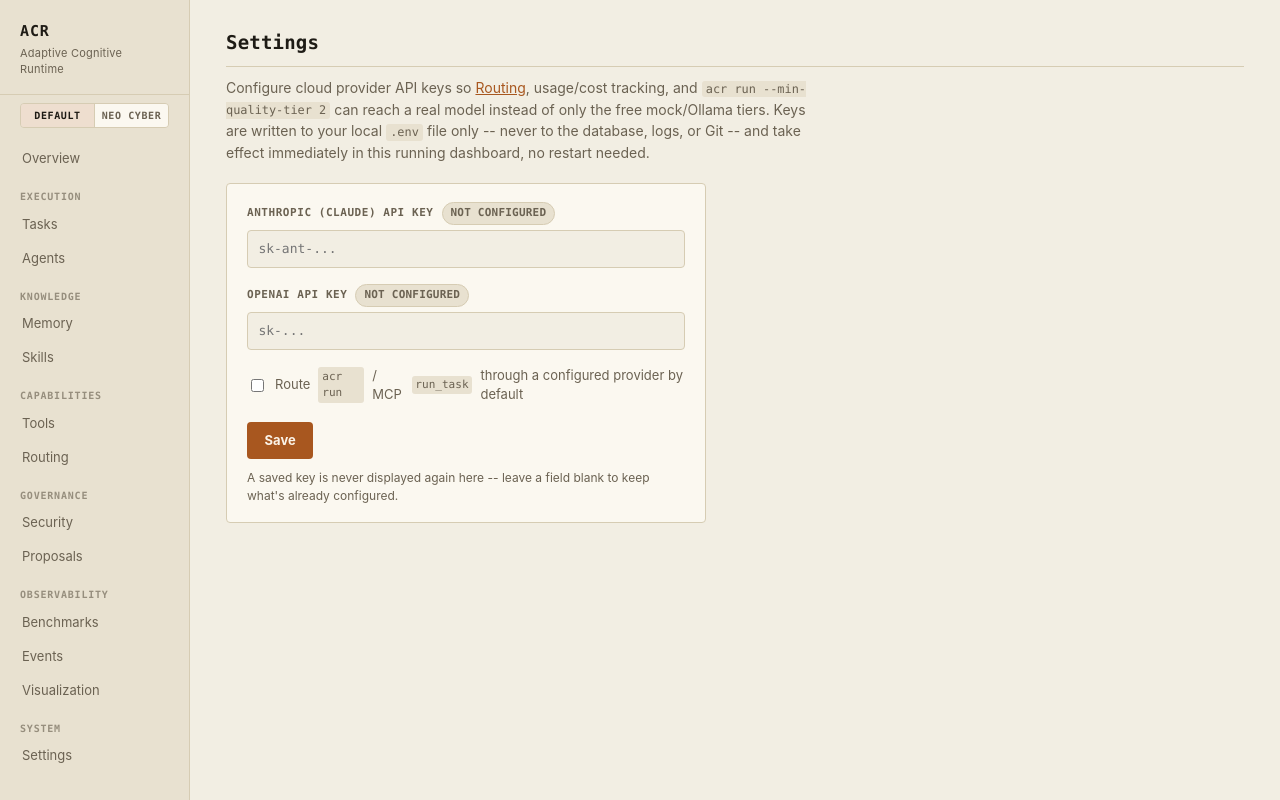
After one commit to hbkdad/arc, a FastAPI app: template src/acr/dashboard/templates/settings.html in a window 1280 px wide. The commit adds this page. Run offline with FastAPI, Linux system fonts and the light colour scheme; the template is opened without the code that fills it, so the values that code supplies are empty.

Commit message:
Add a dashboard settings page for Claude/OpenAI API keys
The dashboard was read-only until now; this is its first mutating
route, added because the terminal-only `acr setup` wizard isn't where
a user already on /routing wondering why every cloud profile shows
"unavailable" would think to look.

- New acr.env_config module (ensure_env_file/has_var/set_var) is the
  one real .env-write implementation; `acr setup` refactored to use it
  instead of its own local closures, so the CLI and dashboard share a
  single tested path rather than two that could drift.
- POST /settings writes each key to .env (durable) and assigns it
  directly onto the running process's Settings instance (live -- every
  other dashboard route closes over that same object, so /routing sees
  it on the very next request, no restart).
- A key is never redisplayed: the form always renders blank, a
  configured/not-configured pill is the only feedback, and a blank
  field means "leave unchanged," never "clear the key."
- JSON body + fetch(), not FastAPI's Form(), to avoid adding
  python-multipart as a new dependency -- consistent with every other
  dashboard script being plain JS, no framework.
- No safe_mode gate: adding a key is additive/enabling, not
  destructive, and outside what safe_mode's docstring describes
  covering -- same reasoning as leaving write_controller.remember()
  ungated in today's audit.

524 tests passing (up from 512).

```diff
--- a/src/acr/dashboard/app.py
+++ b/src/acr/dashboard/app.py
@@ -25,6 +25,7 @@ from fastapi import Depends, FastAPI, Request
 from fastapi.responses import HTMLResponse
 from fastapi.staticfiles import StaticFiles
 from fastapi.templating import Jinja2Templates
+from pydantic import BaseModel
 from sqlalchemy.ext.asyncio import AsyncSession
 
 from acr.agents.topology import AgentTopologyRecord
@@ -32,6 +33,7 @@ from acr.config import Settings, get_settings
 from acr.dashboard import queries
 from acr.db.base import make_engine, make_session_factory
 from acr.doctor import run_checks
+from acr.env_config import ensure_env_file, set_var
 from acr.evaluation.calibration import compute_calibration
 from acr.learning.proposals import ProposalStatus, list_proposals
 from acr.routing.factory import build_default_router
@@ -162,6 +164,16 @@ def _topology_graph(
         for (tc, name), agg in sorted(model_weights.items())
     ]
     return task_classes, skills, models, edges
+
+
+class SettingsUpdate(BaseModel):
+    """POST body for `/settings`. Every field defaults to blank/off so a
+    partial submission (only one key entered) never implies "clear the
+    others" — see `settings_update()`'s docstring."""
+
+    anthropic_api_key: str = ""
+    openai_api_key: str = ""
+    enable_default_cloud_routing: bool = False
 
 
 def create_app(settings: Settings | None = None) -> FastAPI:
@@ -354,6 +366,51 @@ def create_app(settings: Settings | None = None) -> FastAPI:
             },
         )
 
+    @app.get("/settings", response_class=HTMLResponse)
+    async def settings_page(request: Request, saved: bool = False) -> HTMLResponse:
+        return templates.TemplateResponse(
+            request,
+            "settings.html",
+            {
+                "active": "settings",
+                "saved": saved,
+                "anthropic_configured": bool(settings.anthropic_api_key),
+                "openai_configured": bool(settings.openai_api_key),
+                "default_min_quality_tier": settings.default_min_quality_tier,
+            },
+        )
+
+    @app.post("/settings")
+    async def settings_update(update: SettingsUpdate) -> dict[str, bool]:
+        """Writes each configured key to `.env` (durable across restarts)
+        and mutates this process's already-running `Settings` instance in
+        place (live -- `/routing`'s availability check and every other
+        route reading `settings` from this closure sees it on the very
+        next request, no restart needed). Never logs or echoes a key
+        value; `Settings` fields are plain untyped strings, no
+        `validate_assignment`, so direct attribute assignment here is
+        exactly as safe as pydantic-settings' own env-var parsing.
+
+        A blank field means "leave unchanged", not "clear the key" --
+        the form always renders blank (a key is never redisplayed once
+        saved), so a field the user didn't touch must not be able to
+        wipe a configured one.
+        """
+        env_path = ensure_env_file()
+        anthropic_key = update.anthropic_api_key.strip()
+        if anthropic_key:
+            set_var(env_path, "ACR_ANTHROPIC_API_KEY", anthropic_key)
+            settings.anthropic_api_key = anthropic_key
+        openai_key = update.openai_api_key.strip()
+        if openai_key:
+            set_var(env_path, "ACR_OPENAI_API_KEY", openai_key)
+            settings.openai_api_key = openai_key
+        if update.enable_default_cloud_routing and settings.default_min_quality_tier < 2:
+            set_var(env_path, "ACR_DEFAULT_MIN_QUALITY_TIER", "2")
+            settings.default_min_quality_tier = 2
+        get_settings.cache_clear()
+        return {"saved": True}
+
     @app.get("/visualization", response_class=HTMLResponse)
     async def visualization(request: Request) -> HTMLResponse:
         return templates.TemplateResponse(
--- a/src/acr/dashboard/templates/base.html
+++ b/src/acr/dashboard/templates/base.html
@@ -311,6 +311,26 @@
      alert instead of fading into ordinary body text. */
   .status-fail { color: var(--danger); font-weight: 700; }
 
+  /* --- settings form --- */
+  .settings-card { background: var(--surface); border: 1px solid var(--line); border-radius: var(--radius); padding: 1.1rem 1.25rem; max-width: 480px; margin-bottom: 1.5rem; }
+  .settings-card + .settings-card { margin-top: -0.75rem; }
+  .settings-field { display: flex; flex-direction: column; gap: 0.35rem; margin-bottom: 1rem; }
+  .settings-field label { font-family: var(--mono); font-size: 11px; text-transform: uppercase; letter-spacing: 0.05em; color: var(--ink-dim); font-weight: 700; display: flex; align-items: center; gap: 0.5rem; }
+  .settings-field input[type="password"], .settings-field input[type="text"] {
+    font: inherit; font-family: var(--mono); font-size: 13px; padding: 0.5rem 0.65rem;
+    background: var(--bg); color: var(--ink); border: 1px solid var(--line); border-radius: var(--radius);
+  }
+  .settings-field input:focus-visible { outline: 2px solid var(--accent); outline-offset: 1px; }
+  .settings-check { display: flex; align-items: center; gap: 0.5rem; font-size: 13px; color: var(--ink-dim); margin-bottom: 1.1rem; }
+  .btn-primary {
+    font: inherit; font-weight: 700; font-size: 13px; padding: 0.55rem 1.1rem;
+    background: var(--accent); color: var(--accent-ink); border: none; border-radius: var(--radius); cursor: pointer;
+  }
+  .btn-primary:hover { filter: brightness(1.08); }
+  .btn-primary:focus-visible { outline: 2px solid var(--ink); outline-offset: 2px; }
+  .settings-note { color: var(--ink-dim); font-size: 12px; margin: 0.6rem 0 0; }
+  .settings-banner { background: color-mix(in srgb, var(--ok) 14%, transparent); border: 1px solid color-mix(in srgb, var(--ok) 45%, transparent); color: var(--ok); border-radius: var(--radius); padding: 0.6rem 0.9rem; margin-bottom: 1.1rem; font-size: 13px; max-width: 480px; }
+
   /* --- tables --- */
   .table-wrap { overflow-x: auto; margin-bottom: 1.75rem; border: 1px solid var(--line); border-radius: var(--radius); }
   table { border-collapse: collapse; width: 100%; font-size: 13px; background: var(--surface); }
@@ -461,6 +481,10 @@
     <a href="/events" class="{{ 'active' if active == 'events' }}">Events</a>
     <a href="/visualization" class="{{ 'active' if active == 'visualization' }}">Visualization</a>
   </div>
+  <div class="nav-group">
+    <span class="nav-group-label">System</span>
+    <a href="/settings" class="{{ 'active' if active == 'settings' }}">Settings</a>
+  </div>
 </nav>
 <script src="/static/charts.js"></script>
 <main>
--- /dev/null
+++ b/src/acr/dashboard/templates/settings.html
@@ -0,0 +1,52 @@
+{% extends "base.html" %}
+{% block content %}
+<h1>Settings</h1>
+<p class="lede">Configure cloud provider API keys so <a href="/routing">Routing</a>, usage/cost tracking, and <code>acr run --min-quality-tier 2</code> can reach a real model instead of only the free mock/Ollama tiers. Keys are written to your local <code>.env</code> file only -- never to the database, logs, or Git -- and take effect immediately in this running dashboard, no restart needed.</p>
+
+{% if saved %}
+<div class="settings-banner">Settings saved. <a href="/routing">Check availability on the Routing page</a>.</div>
+{% endif %}
+
+<form id="settings-form">
+<div class="settings-card">
+  <div class="settings-field">
+    <label for="anthropic-key">Anthropic (Claude) API key <span class="pill {{ anthropic_configured | pill_class }}">{{ "configured" if anthropic_configured else "not configured" }}</span></label>
+    <input type="password" id="anthropic-key" name="anthropic_api_key" autocomplete="off" placeholder="{{ 'leave blank to keep the current key' if anthropic_configured else 'sk-ant-...' }}">
+  </div>
+  <div class="settings-field">
+    <label for="openai-key">OpenAI API key <span class="pill {{ openai_configured | pill_class }}">{{ "configured" if openai_configured else "not configured" }}</span></label>
+    <input type="password" id="openai-key" name="openai_api_key" autocomplete="off" placeholder="{{ 'leave blank to keep the current key' if openai_configured else 'sk-...' }}">
+  </div>
+  <label class="settings-check">
+    <input type="checkbox" id="enable-default-cloud-routing" name="enable_default_cloud_routing" {% if default_min_quality_tier >= 2 %}checked disabled{% endif %}>
+    Route <code>acr run</code> / MCP <code>run_task</code> through a configured provider by default
+    {% if default_min_quality_tier >= 2 %}(already on){% endif %}
+  </label>
+  <button type="submit" class="btn-primary">Save</button>
+  <p class="settings-note">A saved key is never displayed again here -- leave a field blank to keep what's already configured.</p>
+</div>
+</form>
+
+<script>
+(function () {
+  var form = document.getElementById("settings-form");
+  form.addEventListener("submit", function (event) {
+    event.preventDefault();
+    var body = {
+      anthropic_api_key: document.getElementById("anthropic-key").value,
+      openai_api_key: document.getElementById("openai-key").value,
+      enable_default_cloud_routing: document.getElementById("enable-default-cloud-routing").checked,
+    };
+    fetch("/settings", {
+      method: "POST",
+      headers: { "Content-Type": "application/json" },
+      body: JSON.stringify(body),
+    }).then(function (response) {
+      if (response.ok) {
+        window.location.href = "/settings?saved=1";
+      }
+    });
+  });
+})();
+</script>
+{% endblock %}
```
Also changed, not shown: docs/ARCHITECTURE.md (+44 -0 lines), src/acr/cli.py (+10 -18 lines), src/acr/env_config.py (added, +51 -0 lines), tests/test_dashboard.py (+83 -0 lines), tests/test_env_config.py (added, +72 -0 lines).
